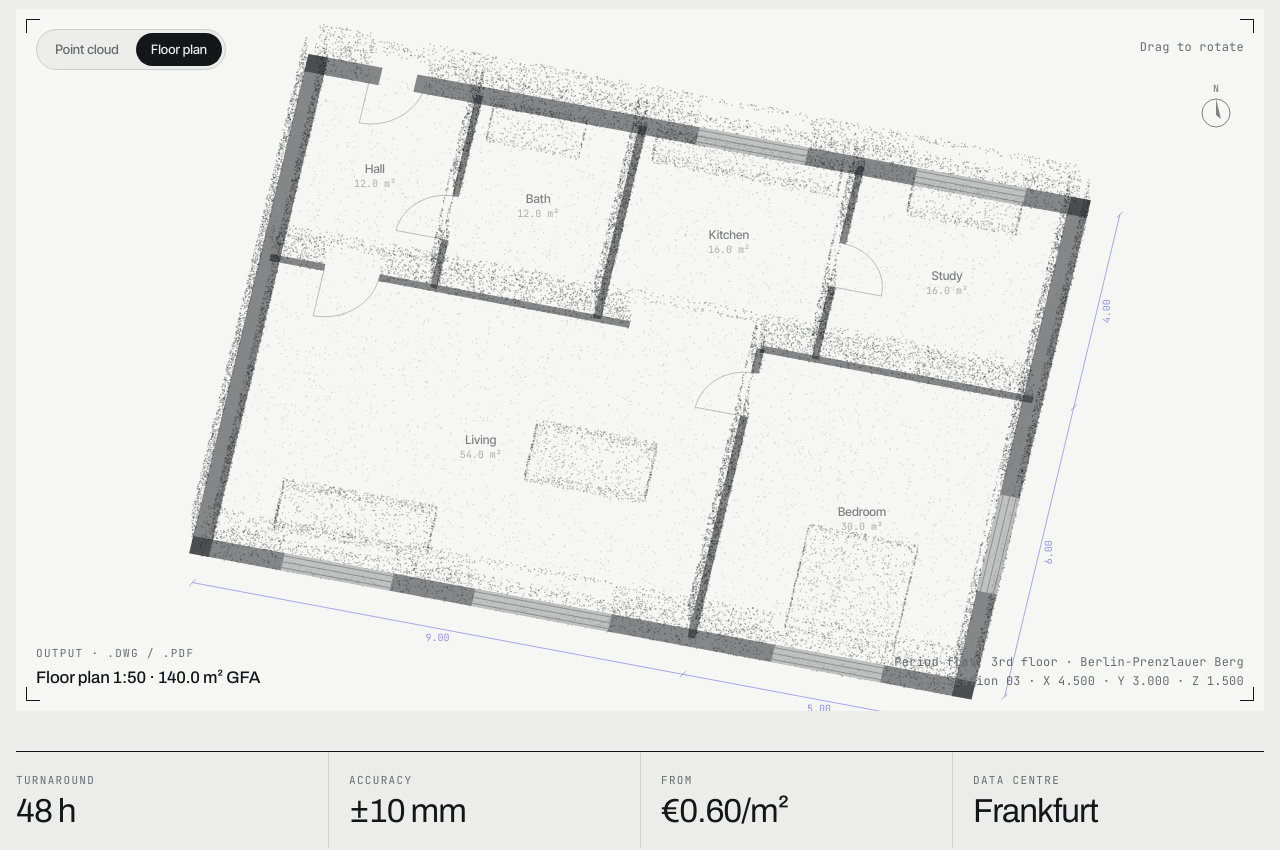
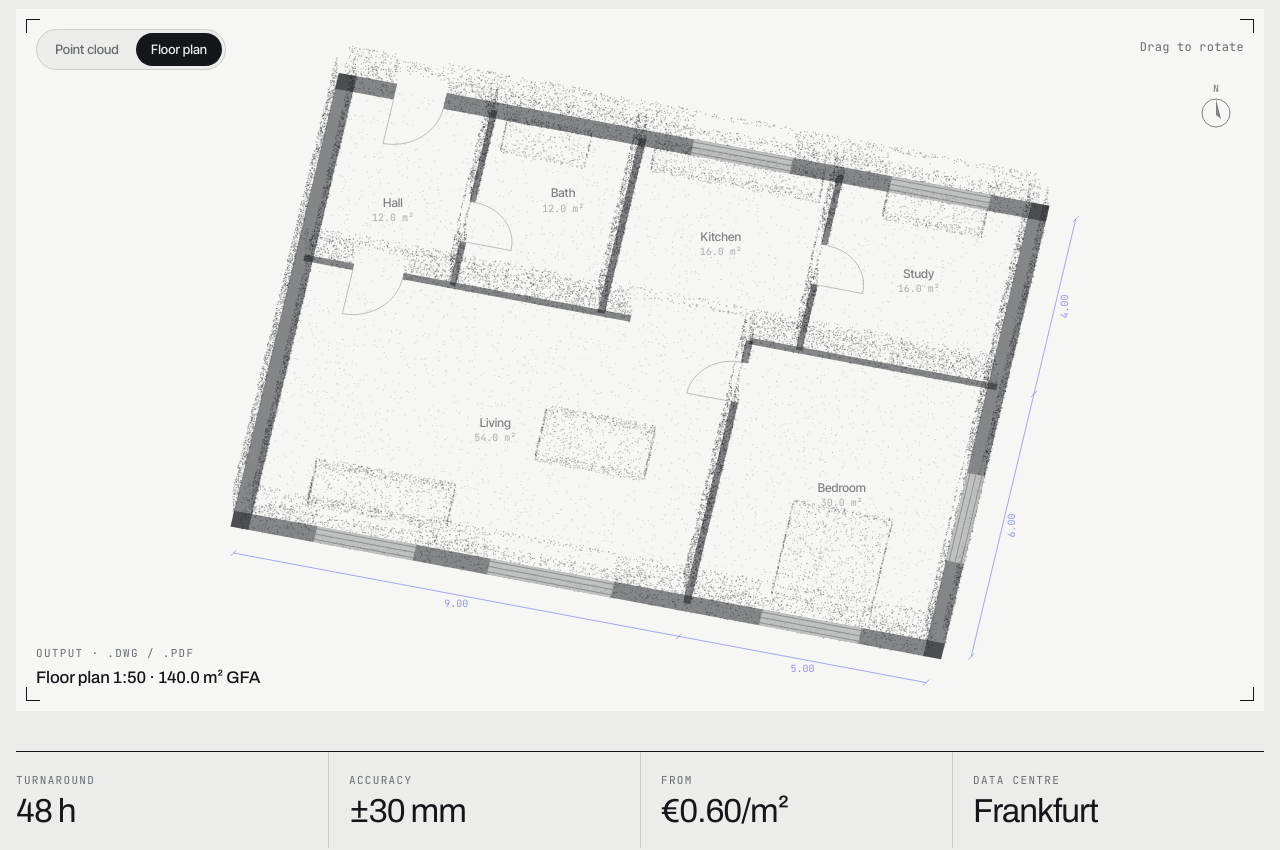
Before and after one commit to spleziere/points2plans, a plain HTML site: page index.html in a window 1280 px wide. Shown: the part 416-1266 px from the top of the page. Drawn offline with Linux system fonts and the light colour scheme; animation ran at ten frames a second.

Commit message:
Viewer: Eingangstür sauber, Genauigkeit ±30 mm

```diff
--- a/index.html
+++ b/index.html
@@ -125,7 +125,8 @@ a{color:inherit}
 .modes button[aria-pressed="true"]{background:var(--ink); color:var(--paper)}
 .readout{position:absolute; left:var(--s1); bottom:var(--s1); display:flex; flex-direction:column; gap:.2rem; pointer-events:none}
 .readout .big{font-family:var(--f-display); font-variation-settings:"wdth" 110; font-weight:500; font-size:1.05rem; letter-spacing:-.01em}
-.coords{position:absolute; right:var(--s1); bottom:var(--s1); text-align:right; color:var(--mute); pointer-events:none; line-height:1.6}
+.coords{position:absolute; right:var(--s1); bottom:var(--s1); text-align:right; color:var(--mute); pointer-events:none; line-height:1.6; transition:opacity .4s}
+.viewer.is-plan .coords{opacity:0}
 .hint{position:absolute; right:var(--s1); top:calc(var(--s1) + .55rem); color:var(--mute); pointer-events:none}
 @media (max-width:700px){
   .viewer{aspect-ratio:4/5}
@@ -445,7 +446,7 @@ footer .cols{display:flex; flex-wrap:wrap; gap:var(--s1) var(--s3)}
 
   <div class="facts">
     <div><span class="label">Lieferzeit</span><strong>48 h</strong></div>
-    <div><span class="label">Genauigkeit</span><strong>±10 mm</strong></div>
+    <div><span class="label">Genauigkeit</span><strong>±30 mm</strong></div>
     <div><span class="label">Ab</span><strong>0,60 €/m²</strong></div>
     <div><span class="label">Rechenzentrum</span><strong>Frankfurt</strong></div>
   </div>
@@ -630,7 +631,7 @@ footer .cols{display:flex; flex-wrap:wrap; gap:var(--s1) var(--s3)}
           <dt>Eingangsformate</dt><dd>.ply · .obj</dd>
           <dt>Max. Dateigröße</dt><dd>20 GB</dd>
           <dt>Min. Punktdichte</dt><dd>1 Pkt / 5 mm</dd>
-          <dt>Zeichengenauigkeit</dt><dd>±10 mm</dd>
+          <dt>Zeichengenauigkeit</dt><dd>±30 mm</dd>
           <dt>Koordinatensystem</dt><dd>lokal · ETRS89 / UTM</dd>
           <dt>Raumbuch</dt><dd>CSV · DIN 277</dd>
           <dt>Datenhaltung</dt><dd>Frankfurt · DSGVO</dd>
@@ -756,14 +757,14 @@ const P2P_CONFIG = {
   ];
   // Door gaps: [x0,y0,x1,y1,swingSide, lintelZ]
   const doors = [
-    [1,6,2,6,-1,2.1],[1,10,2,10,-1,2.1],[9,4.6,9,5.5,1,2.1],[3,7,3,7.9,1,2.1],[10,7.5,10,8.4,-1,2.1]
+    [1,6,2,6,-1,2.1],[1,10,2,10,-1,2.1],[9,4.6,9,5.5,1,2.1],[3,7,3,7.9,-1,2.1],[10,7.5,10,8.4,-1,2.1]
   ];
   const openings = [[6.6,6,9,6,2.4]];
   const windows = [ // [x0,y0,x1,y1] along outer walls
     [1.5,0,3.5,0],[5,0,7.5,0],[10.5,0,12.5,0],[14,2,14,4],[7,10,9,10],[11,10,13,10]
   ];
   const rooms = [
-    ["Wohnen",4.5,3,54.0],["Schlafen",11.5,3,30.0],["Flur",1.5,8,12.0],["Bad",4.5,8,12.0],["Küche",8,8,16.0],["Arbeiten",12,8,16.0]
+    ["Wohnen",4.5,3,54.0],["Schlafen",11.5,3,30.0],["Flur",1.5,7.4,12.0],["Bad",4.75,8.3,12.0],["Küche",8,8,16.0],["Arbeiten",12,8,16.0]
   ];
   const boxes = [ // x0,y0,x1,y1,h
     [1.2,.6,4,1.5,.8],[5.4,2.5,7.6,3.6,.75],[10.6,.5,12.6,2.6,.5],[6.3,9.3,9.7,9.82,.9],[3.3,9.1,5,9.82,.55],[11,9.2,13,9.82,.75]
@@ -840,8 +841,10 @@ const P2P_CONFIG = {
   const poly = (arr) => { ctx.beginPath(); for (let i=0;i<arr.length;i++){ const p=proj(arr[i][0],arr[i][1],arr[i][2],tmp); i?ctx.lineTo(p[0],p[1]):ctx.moveTo(p[0],p[1]); } ctx.closePath(); };
   const wallCorners = (w, z) => {
     const [x0,y0,x1,y1,t] = w, len=Math.hypot(x1-x0,y1-y0), nx=-(y1-y0)/len*t/2, ny=(x1-x0)/len*t/2;
-    const ex=(x1-x0)/len*t/2*(w[5]?1:0), ey=(y1-y0)/len*t/2*(w[5]?1:0);
-    return [[x0+nx-ex,y0+ny-ey,z],[x1+nx+ex,y1+ny+ey,z],[x1-nx+ex,y1-ny+ey,z],[x0-nx-ex,y0-ny-ey,z]];
+    const corner = (x,y) => w[5] && (x===0||x===14) && (y===0||y===10);
+    const ux=(x1-x0)/len*t/2, uy=(y1-y0)/len*t/2;
+    const sx=corner(x0,y0)?ux:0, sy=corner(x0,y0)?uy:0, exx=corner(x1,y1)?ux:0, eyy=corner(x1,y1)?uy:0;
+    return [[x0+nx-sx,y0+ny-sy,z],[x1+nx+exx,y1+ny+eyy,z],[x1-nx+exx,y1-ny+eyy,z],[x0-nx-sx,y0-ny-sy,z]];
   };
 
   let t0 = performance.now();
@@ -854,8 +857,8 @@ const P2P_CONFIG = {
       else if (!reduce) yaw += .0022;
     }
     const pitch = cur.pitch*Math.PI/180; cp=Math.cos(pitch); sp=Math.sin(pitch); cyw=Math.cos(yaw); syw=Math.sin(yaw); zs=cur.zs;
-    S = Math.min(W/16.5, Hc/(11 + 3*(1-sp))) * (W<700 ? .95 : .9);
-    cx = W/2; cy = Hc/2 + (W<700 ? Hc*.03 : 0);
+    S = Math.min(W/16.5, Hc/(11 + 3*(1-sp) + 2.2*cur.planA)) * (W<700 ? .95 : .9);
+    cx = W/2; cy = Hc/2 + (W<700 ? Hc*.03 : 0) - cur.planA*Hc*.025;
 
     ctx.setTransform(dpr,0,0,dpr,0,0);
     ctx.clearRect(0,0,W,Hc);
@@ -947,7 +950,9 @@ const P2P_CONFIG = {
       // doors
       ctx.strokeStyle = rgba(col.mute, a); ctx.lineWidth=.8;
       doors.forEach(d => {
-        const [x0,y0,x1,y1,s] = d, len=Math.hypot(x1-x0,y1-y0), ux=(x1-x0)/len, uy=(y1-y0)/len, nx=-uy*s, ny=ux*s;
+        const [ax,ay,x1,y1,s] = d, len=Math.hypot(x1-ax,y1-ay), ux=(x1-ax)/len, uy=(y1-ay)/len, nx=-uy*s, ny=ux*s;
+        const outer = (ay===y1 && (ay===0||ay===10)) || (ax===x1 && (ax===0||ax===14));
+        const off = outer ? .18 : .07, x0 = ax+nx*off, y0 = ay+ny*off;
         ctx.beginPath();
         for (let i=0;i<=16;i++){ const th=i/16*Math.PI/2; const x=x0+(ux*Math.cos(th)+nx*Math.sin(th))*len, y=y0+(uy*Math.cos(th)+ny*Math.sin(th))*len; proj(x,y,0,tmp); i?ctx.lineTo(tmp[0],tmp[1]):ctx.moveTo(tmp[0],tmp[1]); }
         proj(x0,y0,0,tmp); ctx.lineTo(tmp[0],tmp[1]); ctx.stroke();
@@ -1000,6 +1005,7 @@ const P2P_CONFIG = {
   const bimRo = `IFC 4 · ${walls.length} IfcWall · ${doors.length} IfcDoor · ${windows.length} IfcWindow`;
   const btns = [...document.querySelectorAll('.modes button')];
   const setMode = m => {
+    viewer.classList.toggle('is-plan', m === 'plan');
     mode = m; btns.forEach(b => b.setAttribute('aria-pressed', b.dataset.mode===m));
     document.getElementById('ro-k').textContent = D.ro[m][0];
     document.getElementById('ro-v').textContent = D.ro[m][1] || bimRo;
```
Also changed, not shown: 1 other file.
